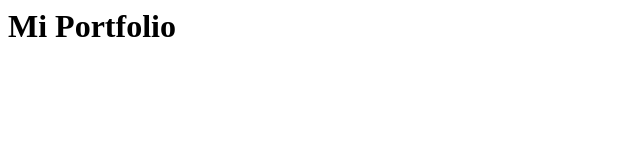
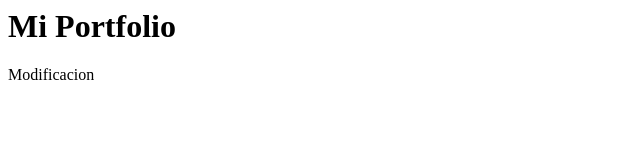
Before and after one commit to Joaquin-Salinas/Portfolio-Frontend, a plain HTML site: page index.html in a window 1280 px wide. Shown: the full height of the page, 0-640 px from the left. Drawn offline with Linux system fonts and the light colour scheme.

Commit message:
Update index.html

```diff
--- a/index.html
+++ b/index.html
@@ -1 +1,2 @@
 <h1>Mi Portfolio</h1>
+<p> Modificacion<p>
```
